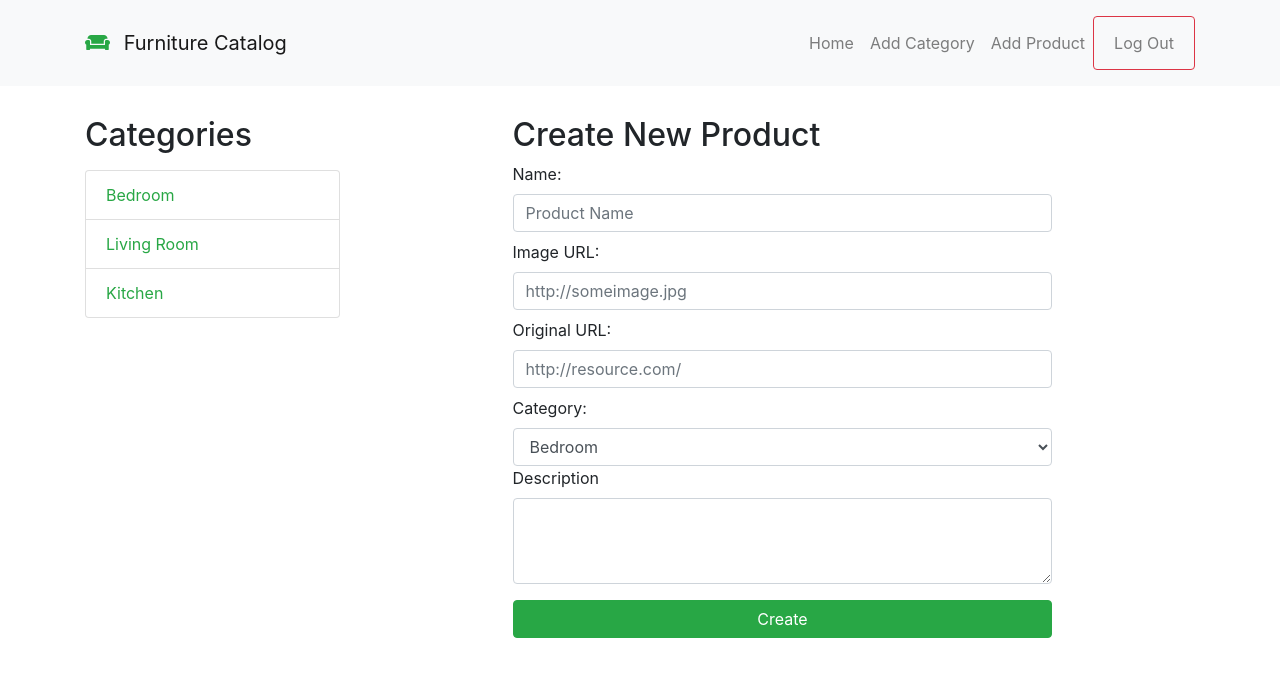
After one commit to AlikZi/udacity-fullstack-catalog-project4, a Flask app: page /addproduct/ in a window 1280 px wide. The commit adds this page. Shown: the top 677 px of the page. Run offline with Flask 2, Linux system fonts and the light colour scheme; a user stored in the database is signed in; some libraries are stand-ins or nearby versions.

Commit message:
Allow user to add new category and product to the database

```diff
--- a/project.py
+++ b/project.py
@@ -70,6 +70,48 @@ def showProduct(cat_id, prod_id):
 	product = session.query(Product).filter_by(id=prod_id).one()
 	return render_template('product.html', categories=categories,
 	                        category=category, product=product,  isLogin=isLogin)
+
+
+# Add new Category to the Category Table
+@app.route('/addcategory/', methods=['GET', 'POST'])
+def addCategory():
+	if 'email' not in login_session:
+		return redirect('/login')
+	isLogin = False
+	if 'email' in login_session:
+		isLogin = True
+	categories = session.query(Category).all()
+	if request.method == 'POST':
+		newCategory = Category(name=request.form['name'])
+		session.add(newCategory)
+		session.commit()
+		flash('New Category {} Successfully Created'.format(newCategory.name))
+		return redirect(url_for('showCategories'))
+	else:
+		return render_template('addcategory.html', categories=categories, isLogin=isLogin)
+
+
+# Add new Product to the Product list
+@app.route('/addproduct/', methods=['GET', 'POST'])
+def addProduct():
+	if 'email' not in login_session:
+		return redirect('/login')
+	isLogin = False
+	if 'email' in login_session:
+		isLogin = True
+	categories = session.query(Category).all()
+	if request.method == 'POST':
+		category=session.query(Category).filter_by(name=request.form['category_name']).one()
+		newProduct = Product(name = request.form['name'], description=request.form['description'],
+			                 image_url=request.form['image_url'], product_url=request.form['product_url'],
+			                 category_id=category.id)
+		session.add(newProduct)
+		session.commit()
+		flash('New Product {} Successfully Created'.format(newProduct.name))
+		return redirect(url_for('showCategories'))
+	else:
+		return render_template('addproduct.html', categories=categories, isLogin=isLogin)
+
 
 
 @app.route('/gconnect', methods=['POST'])
--- /dev/null
+++ b/templates/addproduct.html
@@ -0,0 +1,51 @@
+{% extends 'main.html' %} {% block content %}
+<div class="col-md-9 mt-3">
+  <div class="row">
+    <div class="col-md-8 offset-md-2">
+      <h2>Create New Product</h2>
+      <form action="#" method="POST">
+        <div class="form-group">
+          <label for="name">Name:</label>
+          <input
+            type="text"
+            class="form-control mb-2"
+            name="name"
+            placeholder="Product Name"
+          />
+          <label for="name">Image URL:</label>
+          <input
+            type="text"
+            class="form-control mb-2"
+            name="image_url"
+            placeholder="http://someimage.jpg"
+          />
+          <label for="name">Original URL:</label>
+          <input
+            type="text"
+            class="form-control mb-2"
+            name="product_url"
+            placeholder="http://resource.com/"
+          />
+          <label for="category_name">Category:</label>
+          <select class="form-control" name="category_name">
+            {% for category in categories %}
+            <option>{{ category.name }}</option>
+            {% endfor %}
+          </select>
+          <label for="description">Description</label>
+          <textarea class="form-control" rows="3" name="description"></textarea>
+          <button
+            type="submit"
+            class="btn btn-success btn-block mt-3"
+            id="submit"
+            type="submit"
+          >
+            Create
+          </button>
+        </div>
+      </form>
+    </div>
+  </div>
+</div>
+
+{% endblock %}
--- a/templates/index.html
+++ b/templates/index.html
@@ -15,7 +15,7 @@
           {% for product in latestProducts %}
           <tr>
             <td class="align-middle">{{ product.name }}</td>
-            <td class="align-middle">{{ product.category.name }}</td>
+            <td class="align-middle text-muted">{{ product.category.name }}</td>
             <td>
               <a
                 href="{{url_for('showProduct', cat_id=product.category.id, prod_id=product.id )}}"
--- a/templates/main.html
+++ b/templates/main.html
@@ -41,10 +41,10 @@
               <a href="/categories" class="nav-link">Home</a>
             </li>
             <li class="nav-item">
-              <a href="#" class="nav-link">Add Category</a>
+              <a href="/addcategory" class="nav-link">Add Category</a>
             </li>
             <li class="nav-item">
-              <a href="#" class="nav-link">Add Product</a>
+              <a href="/addproduct" class="nav-link">Add Product</a>
             </li>
             <li class="nav-item btn btn-outline-danger">
               <a href="/gdisconnect" class="nav-link">Log Out</a>
@@ -67,7 +67,12 @@
     <div class="container text-dark" style="margin-top:100px;">
       {% with messages = get_flashed_messages() %} {% if messages %} {% for
       message in messages %}
-      <p class="alert alert-info align-self-center">{{ message }}</p>
+      <div class="alert alert-info alert-dismissable">
+        <button class="close" type="button" data-dismiss="alert">
+          <span>&times;</span>
+        </button>
+        {{ message }}
+      </div>
       {% endfor %} {% endif %} {% endwith %}
     </div>
 
```
Also changed, not shown: templates/addcategory.html (added, +29 -0 lines), furniturecatalog.db.
